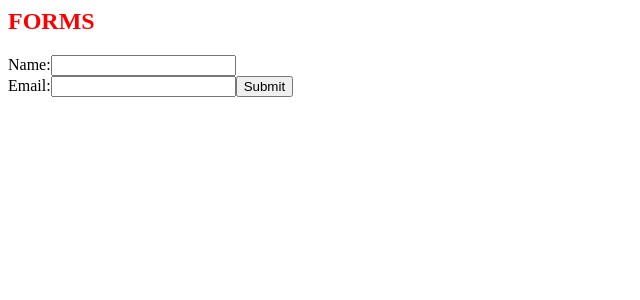
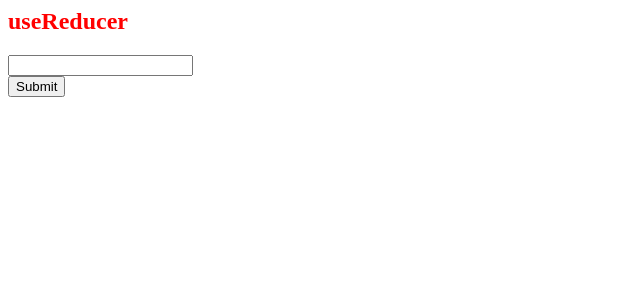
Before and after one commit to Jerrydev01/react-8sdkvg, a React (Create React App) app: page / in a window 1280 px wide. Shown: the top 300 px of the page, without its empty margins (0-640 px from the left). Built offline with nearby package versions, Linux system fonts and the light colour scheme.

Commit message:
1 file modified, 1 added

```diff
--- a/src/App.js
+++ b/src/App.js
@@ -1,58 +1,38 @@
-import React, { useState, useEffect } from 'react';
+import React, { useState, useReducer } from 'react';
 import './style.css';
 
+import Modal from './Modal';
+import { data } from './Data';
+
 const App = () => {
+  const [people, setPeople] = useState(data);
+  const [isShowModal, setIsShowModal] = useState(false);
   const [name, setName] = useState('');
-  const [email, setEmail] = useState('');
-  const [people, setPeople] = useState([]);
 
   const handleSubmit = (e) => {
     e.preventDefault();
-    if (name && email) {
-      const person = { id:new Date().getTime().toString(), name, email };
-      setPeople((people) => {
-        return [...people, person];
-      });
-
-      setName('');
-      setEmail('');
+    setPeople([...people, name, id]);
+    if (name) {
+      setIsShowModal(true);
     } else {
-      console.log('world');
+      setIsShowModal(true);
     }
   };
   return (
     <>
-      <h2>FORMS</h2>
-      <div className="form" onSubmit={handleSubmit}>
-        <form>
-          <label htmlFor="name">Name:</label>
+      <h2>useReducer</h2>
+      {isShowModal && <Modal />}
+
+      <form onSubmit={handleSubmit}>
+        <div>
           <input
             type="text"
-            id="name"
             value={name}
             onChange={(e) => setName(e.target.value)}
           />
-          <br />
-          <label htmlFor="email">Email:</label>
-          <input
-            type="email"
-            id="email"
-            value={email}
-            onChange={(e) => setEmail(e.target.value)}
-          />
-          <button type="submit">Submit</button>
-        </form>
-
-        {people.map((person) => {
-          const {id, name, email} = person;
-          return (
-            <div key={id}>
-              <h4>{name}</h4>
-              <p>{email}</p>
-            </div>
-          );
-        })}
-      </div>
+        </div>
+        <button type="submit">Submit</button>
+      </form>
     </>
   );
 };
--- /dev/null
+++ b/src/Modal.jsx
@@ -0,0 +1,13 @@
+import React, { useState, useEffect } from 'react';
+import './style.css';
+
+const Modal = () => {
+
+  return (
+    <>
+<h2>Modal</h2>
+    </>
+  );
+};
+
+export default Modal;
```
